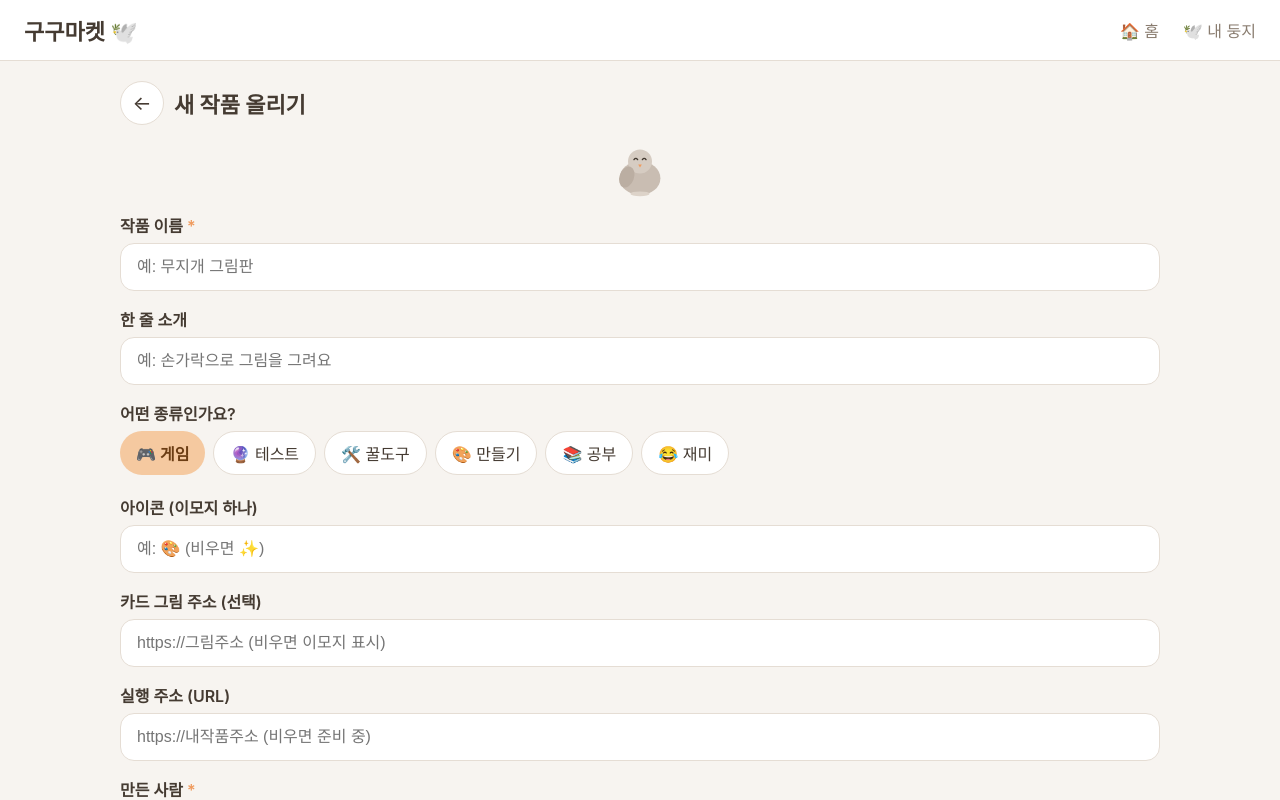
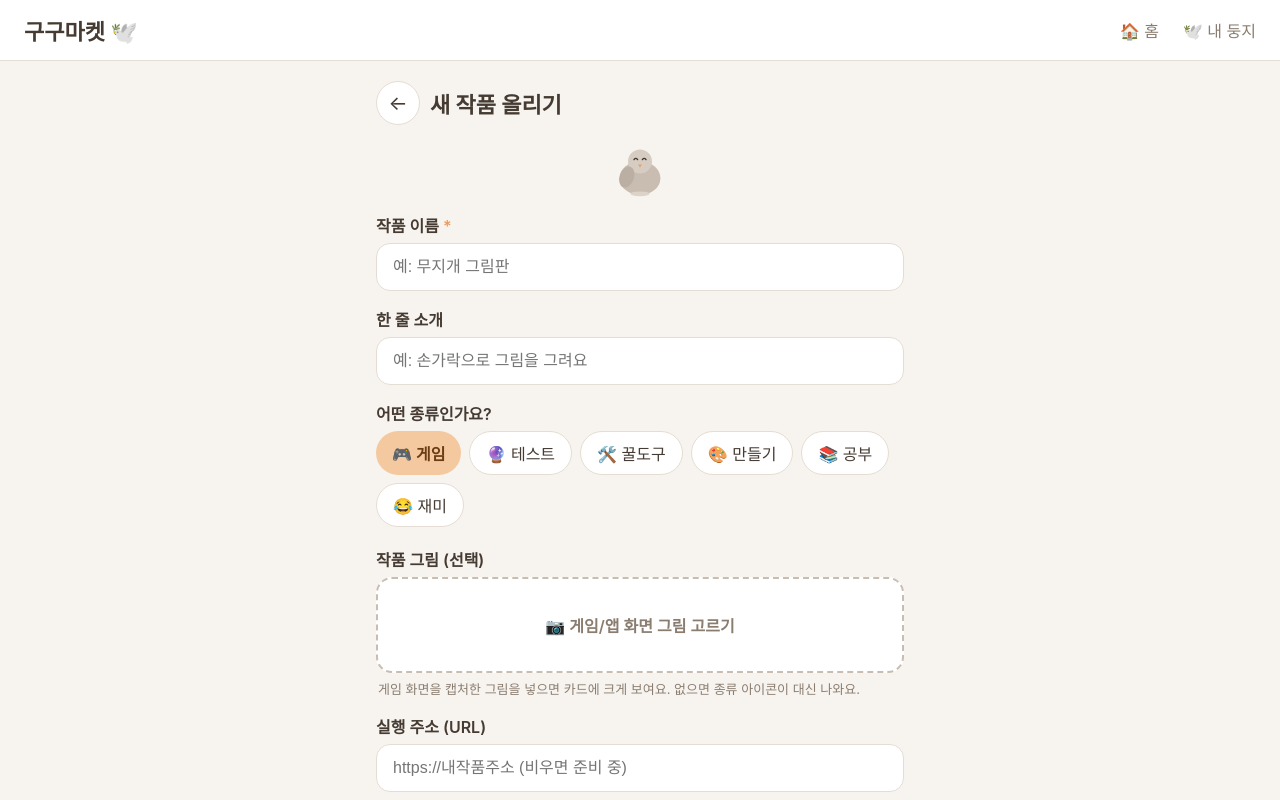
Before and after one commit to sarocoart/gugu, a Next.js app: page /upload in a window 1280 px wide. Shown: the top 800 px of the page. Built offline with nearby package versions, Linux system fonts and the light colour scheme.

Commit message:
Add files via upload

```diff
--- a/app/upload/page.tsx
+++ b/app/upload/page.tsx
@@ -9,7 +9,7 @@ import { categories, labels, type CategoryId } from "@/lib/labels";
 import { colors, font } from "@/lib/theme";
 import { addMyApp } from "@/lib/storage";
 
-// 입력 한 줄을 그리는 작은 도우미 — 폼이 반복되니 묶었어요.
+// 입력 한 줄을 그리는 작은 도우미
 function Field({
   label,
   value,
@@ -48,35 +48,72 @@ function Field({
   );
 }
 
+// 고른 그림 파일을 카드에 알맞은 크기로 줄여서 돌려줍니다.
+// (큰 사진을 그대로 저장하면 브라우저 저장 공간이 금방 차서, 자동으로 줄여요)
+function readAndResize(file: File): Promise<string> {
+  return new Promise((resolve, reject) => {
+    const reader = new FileReader();
+    reader.onload = () => {
+      const img = new Image();
+      img.onload = () => {
+        const max = 640; // 카드용으로 충분한 크기
+        const scale = Math.min(1, max / Math.max(img.width, img.height));
+        const canvas = document.createElement("canvas");
+        canvas.width = Math.round(img.width * scale);
+        canvas.height = Math.round(img.height * scale);
+        const ctx = canvas.getContext("2d");
+        if (!ctx) return reject(new Error("canvas"));
+        ctx.drawImage(img, 0, 0, canvas.width, canvas.height);
+        resolve(canvas.toDataURL("image/jpeg", 0.8));
+      };
+      img.onerror = () => reject(new Error("image"));
+      img.src = String(reader.result);
+    };
+    reader.onerror = () => reject(new Error("read"));
+    reader.readAsDataURL(file);
+  });
+}
+
 export default function UploadPage() {
   const router = useRouter();
   const [title, setTitle] = useState("");
   const [desc, setDesc] = useState("");
   const [category, setCategory] = useState<CategoryId>("game");
-  const [emoji, setEmoji] = useState("");
-  const [image, setImage] = useState("");
+  const [image, setImage] = useState(""); // 줄여진 그림 (없으면 빈 문자열)
   const [url, setUrl] = useState("");
   const [maker, setMaker] = useState("");
   const [error, setError] = useState("");
 
+  // 그림 파일을 골랐을 때
+  const pickImage = async (e: ChangeEvent<HTMLInputElement>) => {
+    const file = e.target.files && e.target.files[0];
+    if (!file) return;
+    try {
+      const resized = await readAndResize(file);
+      setImage(resized);
+      setError("");
+    } catch {
+      setError("그림을 불러오지 못했어요. 다른 그림으로 해보세요.");
+    }
+  };
+
   const submit = () => {
-    // 아주 단순한 검증 — 빈 값이나 잘못된 주소를 막습니다.
     if (title.trim() === "") return setError("작품 이름을 적어 주세요.");
     if (maker.trim() === "") return setError("만든 사람 이름을 적어 주세요.");
     if (url.trim() !== "" && !/^https?:\/\//.test(url.trim())) {
       return setError("주소는 https:// 로 시작해야 해요.");
     }
-    if (image.trim() !== "" && !/^https?:\/\//.test(image.trim())) {
-      return setError("그림 주소도 https:// 로 시작해야 해요.");
-    }
+
+    // 아이콘은 고른 종류에 맞춰 자동으로 정해집니다.
+    const catIcon = categories.find((c) => c.id === category)?.icon ?? "✨";
 
     const newApp: GuguApp = {
-      id: `my-${Date.now()}`, // 겹치지 않는 id 자동 생성
+      id: `my-${Date.now()}`,
       title: title.trim(),
       desc: desc.trim() || "재밌는 작품이에요!",
       category,
-      emoji: emoji.trim() || "✨",
-      image: image.trim() || undefined,
+      emoji: catIcon,
+      image: image || undefined,
       url: url.trim(),
       maker: maker.trim(),
       createdAt: Date.now(),
@@ -86,7 +123,7 @@ export default function UploadPage() {
   };
 
   return (
-    <div style={{ padding: "20px 16px" }}>
+    <div style={{ padding: "20px 16px", maxWidth: 560, margin: "0 auto" }}>
       <div style={{ display: "flex", alignItems: "center", gap: 10, marginBottom: 16 }}>
         <button
           onClick={() => router.back()}
@@ -147,8 +184,69 @@ export default function UploadPage() {
         </div>
       </div>
 
-      <Field label="아이콘 (이모지 하나)" value={emoji} onChange={setEmoji} placeholder="예: 🎨 (비우면 ✨)" />
-      <Field label="카드 그림 주소 (선택)" value={image} onChange={setImage} placeholder="https://그림주소 (비우면 이모지 표시)" />
+      {/* 게임 그림 넣기 — 내 컴퓨터/휴대폰에서 그림 파일을 고릅니다 */}
+      <div style={{ marginBottom: 16 }}>
+        <label style={{ display: "block", fontSize: font.body, fontWeight: 600, color: colors.text, marginBottom: 6 }}>
+          작품 그림 (선택)
+        </label>
+        {image ? (
+          <div>
+            <img
+              src={image}
+              alt="고른 그림 미리보기"
+              style={{
+                width: "100%",
+                maxHeight: 240,
+                objectFit: "cover",
+                borderRadius: 16,
+                border: `1px solid ${colors.line}`,
+                display: "block",
+              }}
+            />
+            <button
+              onClick={() => setImage("")}
+              style={{
+                marginTop: 8,
+                height: 40,
+                padding: "0 16px",
+                borderRadius: 20,
+                border: `1px solid ${colors.line}`,
+                background: colors.surface,
+                color: colors.textSub,
+                fontSize: font.sub,
+                fontWeight: 600,
+                cursor: "pointer",
+              }}
+            >
+              그림 빼기
+            </button>
+          </div>
+        ) : (
+          <label
+            style={{
+              display: "flex",
+              alignItems: "center",
+              justifyContent: "center",
+              gap: 8,
+              height: 96,
+              borderRadius: 16,
+              border: `2px dashed ${colors.mochaDeep}`,
+              background: colors.surface,
+              color: colors.textSub,
+              fontSize: font.body,
+              fontWeight: 600,
+              cursor: "pointer",
+            }}
+          >
+            📷 게임/앱 화면 그림 고르기
+            <input type="file" accept="image/*" onChange={pickImage} style={{ display: "none" }} />
+          </label>
+        )}
+        <p style={{ margin: "6px 2px 0", fontSize: font.sub, color: colors.textSub }}>
+          게임 화면을 캡처한 그림을 넣으면 카드에 크게 보여요. 없으면 종류 아이콘이 대신 나와요.
+        </p>
+      </div>
+
       <Field label="실행 주소 (URL)" value={url} onChange={setUrl} placeholder="https://내작품주소 (비우면 준비 중)" />
       <Field label="만든 사람" value={maker} onChange={setMaker} placeholder="예: 홍길동" required />
 
```
Also changed, not shown: components/NestCard.tsx (+6 -1 lines).
